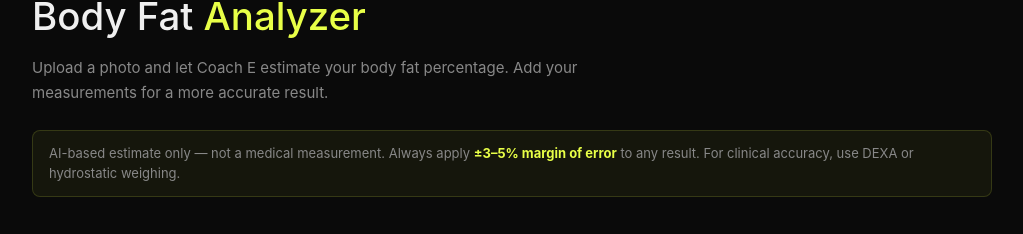
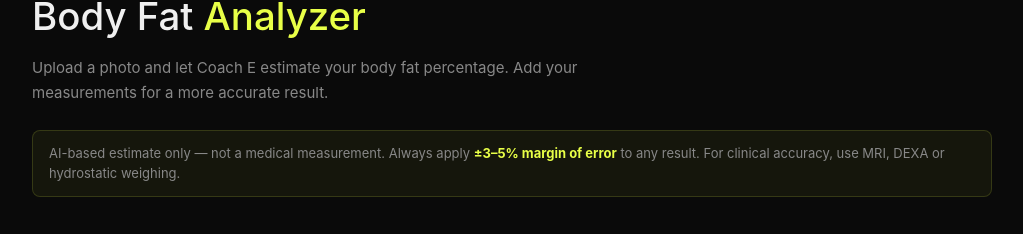
Before and after one commit to Ethanol-15/coach-e-coaching-website, a React (Vite) app in the folder frontend/: page / in a window 1280 px wide. Shown: the part 4785-5019 px from the top of the page, without its empty margins (128-1151 px from the left). Built offline with nearby package versions, Linux system fonts and the light colour scheme.

Commit message:
Update BodyFatAnalyzer.jsx
added mri for clinical accuracy

```diff
--- a/frontend/src/components/BodyFatAnalyzer.jsx
+++ b/frontend/src/components/BodyFatAnalyzer.jsx
@@ -326,7 +326,7 @@ export default function BodyFatAnalyzer() {
             AI-based estimate only — not a medical measurement.
             Always apply{" "}
             <strong>±3–5% margin of error</strong> to any result.
-            For clinical accuracy, use DEXA or hydrostatic
+            For clinical accuracy, use MRI, DEXA or hydrostatic
             weighing.
           </span>
         </div>
```
